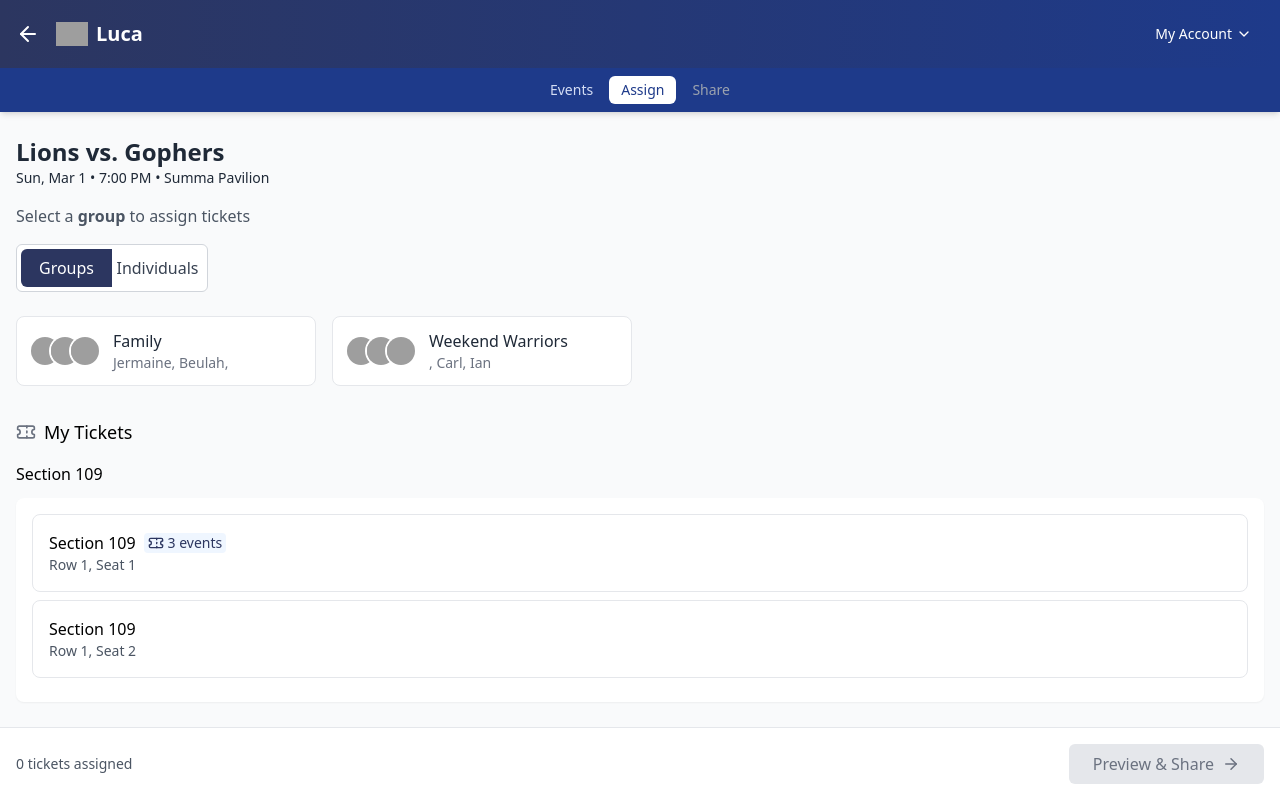
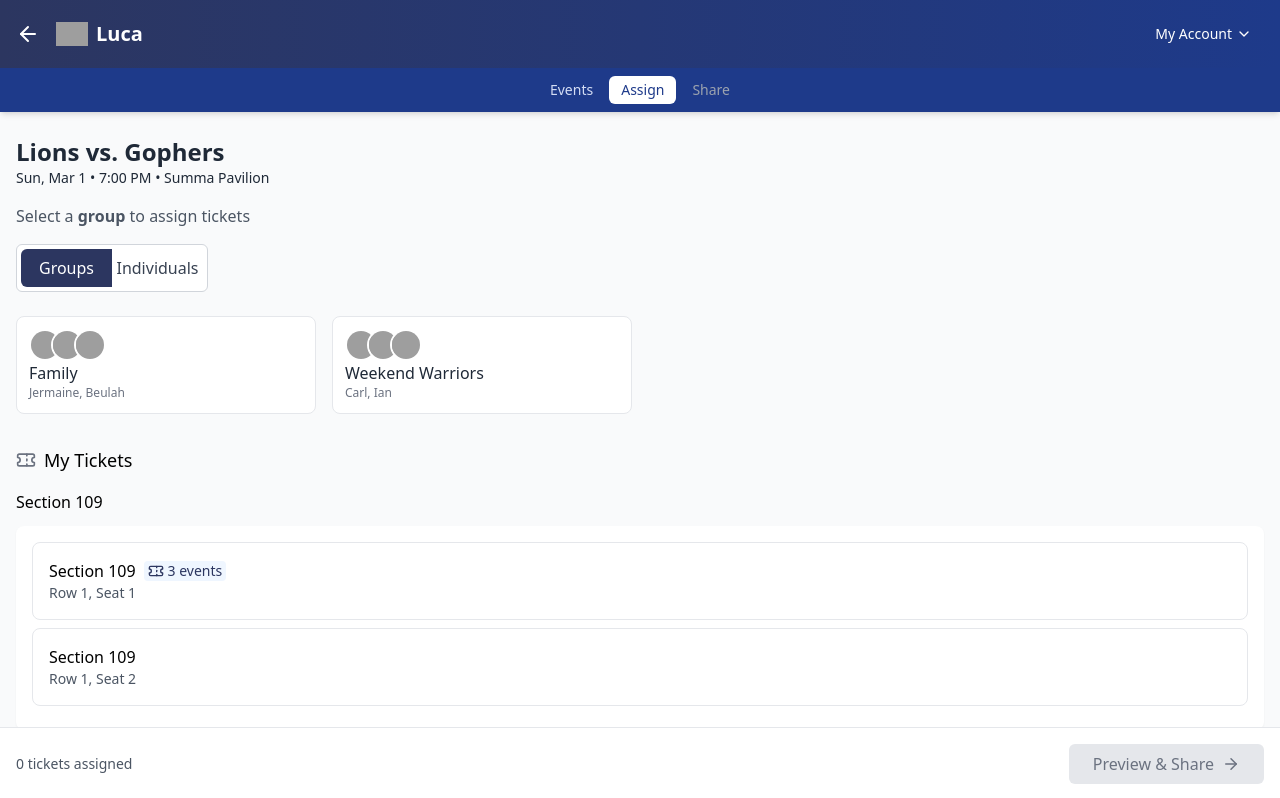
Before and after one commit to carlagromero/buddy-share, a React (Vite) app: page /tickets/1 in a window 1280 px wide. Shown: the top 798 px of the page. Built offline with nearby package versions, Linux system fonts and the light colour scheme; grey boxes are pictures that could not be loaded.

Commit message:
filter non-existing-names

```diff
--- a/src/pages/TicketSelectionView.tsx
+++ b/src/pages/TicketSelectionView.tsx
@@ -190,14 +190,14 @@ const TicketSelectionView: React.FC = () => {
                     disabled={isGroupAssigned}
                     key={group.id}
                     onClick={() => handleBuddyClick(group.id)}
-                    className={`flex items-center p-3 rounded-lg border transition-all relative ${
+                    className={`flex flex-col p-3 rounded-lg border transition-all relative ${
                       selectedBuddyId === group.id ||
                       (selectedGroupId === group.id && groupBuddies.length > 0)
                         ? "border-blue-500 bg-blue-50"
                         : "border-gray-200 hover:border-gray-300 bg-white"
                     }`}
                   >
-                    <div className="flex flex-wrap -space-x-3 justify-end">
+                    <div className="flex -space-x-[0.6rem]">
                       {group.buddies.slice(0, 4).map((buddyId) => {
                         const item = buddies.find((b) => b.id === buddyId);
                         if (!item || !item.isActive) return null;
@@ -207,24 +207,24 @@ const TicketSelectionView: React.FC = () => {
                             key={item.id}
                             src={item.avatar || getAvatarSrc(item.name)}
                             alt={item.name}
-                            className="w-8 h-8 rounded-full border-2 border-white"
+                            className="w-8 h-8 border-2 border-white rounded-full"
                           />
                         );
                       })}
                     </div>
 
-                    <div className="ml-3 text-left">
+                    <div className="text-left">
                       <h4 className="font-medium text-gray-800">
                         {group.name}
                       </h4>
-                      <p className="text-sm text-gray-500">
+                      <p className="text-xs text-gray-500">
                         {group.buddies
                           .map((buddyId) =>
                             buddies.find(
                               (item) => item.id === buddyId && item.isActive
                             )
                           )
-                          .filter(Boolean)
+                          .filter(buddy => buddy?.name)
                           .map((b) => b!.name)
                           .join(", ")}
                       </p>
```
